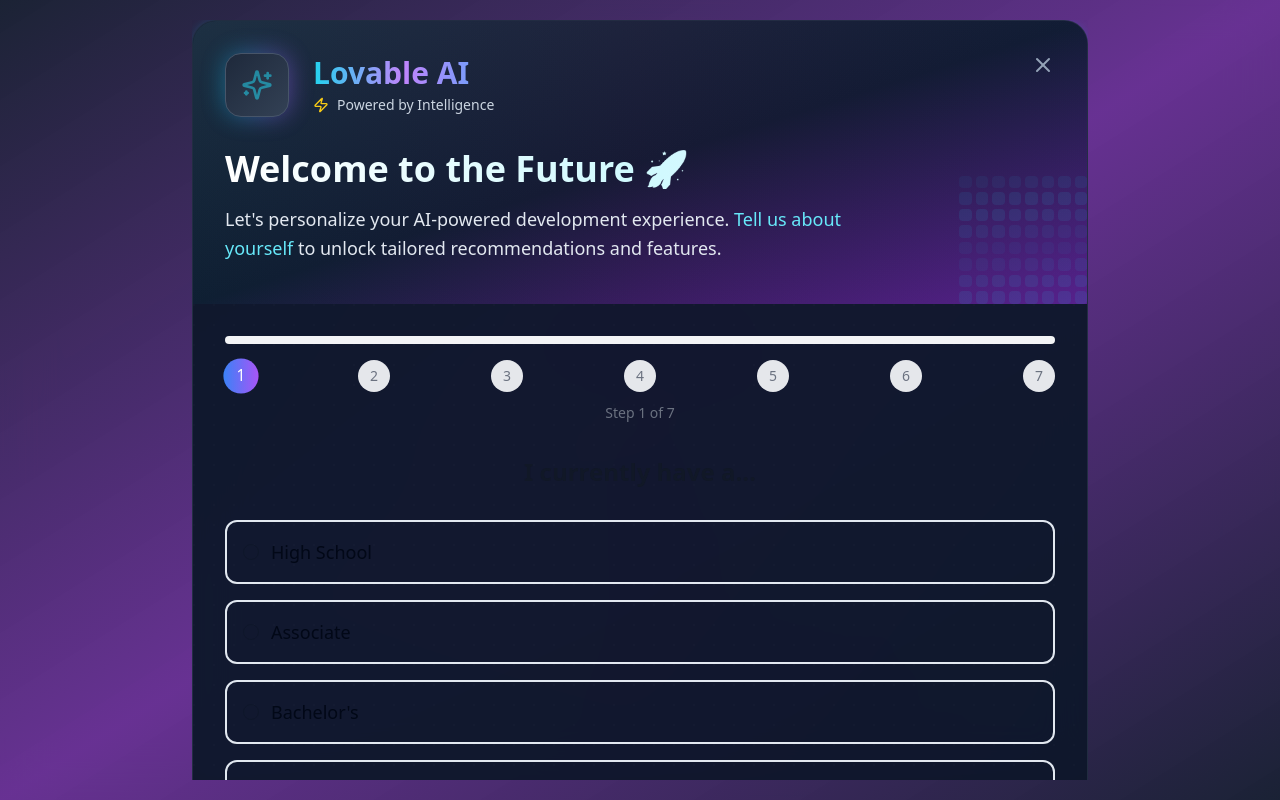
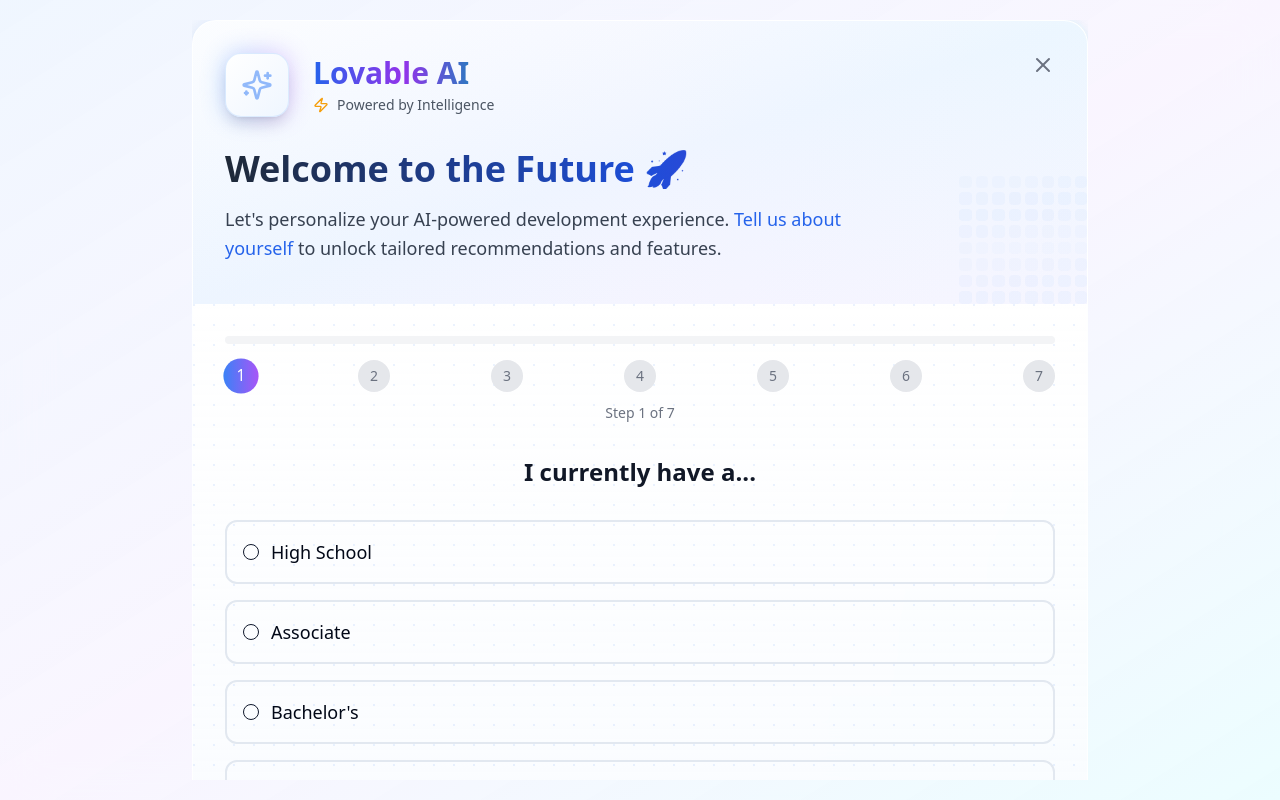
Before and after one commit to chimaobi-dennis/modal-flow-form, a React (Vite) app: page / in a window 1280 px wide. Both pictures are taken after a click on the button "Start Progress Form". Built offline with nearby package versions, Linux system fonts and the light colour scheme.

Commit message:
Refactor: Apply light background with gradient
Updated the modal's background with a light theme and a good gradient in `src/components/Modal.tsx` and `src/index.css`.

```diff
--- a/src/components/Modal.tsx
+++ b/src/components/Modal.tsx
@@ -13,35 +13,35 @@ const Modal = ({ isOpen, onClose, children }: ModalProps) => {
 
   return (
     <div className="fixed inset-0 z-50 flex items-center justify-center">
-      {/* Backdrop with animated gradient */}
+      {/* Backdrop with light gradient */}
       <div
-        className="absolute inset-0 bg-gradient-to-br from-slate-900/95 via-purple-900/90 to-slate-900/95 backdrop-blur-xl animate-fade-in"
+        className="absolute inset-0 bg-gradient-to-br from-blue-50/95 via-purple-50/90 to-cyan-50/95 backdrop-blur-xl animate-fade-in"
         onClick={onClose}
       />
 
       {/* Floating particles effect */}
       <div className="absolute inset-0 overflow-hidden pointer-events-none">
-        <div className="absolute top-1/4 left-1/4 w-2 h-2 bg-cyan-400 rounded-full animate-pulse opacity-60"></div>
-        <div className="absolute top-1/3 right-1/4 w-1 h-1 bg-purple-400 rounded-full animate-ping opacity-40"></div>
-        <div className="absolute bottom-1/4 left-1/3 w-1.5 h-1.5 bg-blue-400 rounded-full animate-pulse opacity-50"></div>
-        <div className="absolute top-1/2 right-1/3 w-1 h-1 bg-emerald-400 rounded-full animate-ping opacity-30"></div>
+        <div className="absolute top-1/4 left-1/4 w-2 h-2 bg-blue-400 rounded-full animate-pulse opacity-40"></div>
+        <div className="absolute top-1/3 right-1/4 w-1 h-1 bg-purple-400 rounded-full animate-ping opacity-30"></div>
+        <div className="absolute bottom-1/4 left-1/3 w-1.5 h-1.5 bg-cyan-400 rounded-full animate-pulse opacity-35"></div>
+        <div className="absolute top-1/2 right-1/3 w-1 h-1 bg-indigo-400 rounded-full animate-ping opacity-25"></div>
       </div>
 
       {/* Modal Content */}
       <div className="relative w-full max-w-4xl mx-4 animate-scale-in max-h-[95vh] overflow-y-auto">
         {/* Glowing border effect */}
-        <div className="absolute inset-0 bg-gradient-to-r from-cyan-500/20 via-purple-500/20 to-blue-500/20 rounded-3xl blur-sm"></div>
+        <div className="absolute inset-0 bg-gradient-to-r from-blue-200/30 via-purple-200/30 to-cyan-200/30 rounded-3xl blur-sm"></div>
 
-        <div className="relative bg-slate-900/90 backdrop-blur-xl border border-slate-700/50 rounded-3xl shadow-2xl overflow-hidden">
-          {/* Header with animated gradient */}
-          <div className="relative bg-gradient-to-br from-slate-800 via-slate-900 to-purple-900 p-8">
+        <div className="relative bg-white/90 backdrop-blur-xl border border-white/50 rounded-3xl shadow-2xl overflow-hidden">
+          {/* Header with light gradient */}
+          <div className="relative bg-gradient-to-br from-white via-blue-50 to-purple-50 p-8">
             {/* Animated gradient overlay */}
-            <div className="absolute inset-0 bg-gradient-to-r from-cyan-500/10 via-purple-500/10 to-blue-500/10 opacity-50"></div>
+            <div className="absolute inset-0 bg-gradient-to-r from-blue-100/20 via-purple-100/20 to-cyan-100/20 opacity-50"></div>
 
             {/* Close Button */}
             <button
               onClick={onClose}
-              className="absolute top-6 right-6 p-2 text-slate-400 hover:text-white transition-all duration-300 rounded-full hover:bg-slate-700/50 hover:scale-110 z-10 group"
+              className="absolute top-6 right-6 p-2 text-gray-500 hover:text-gray-700 transition-all duration-300 rounded-full hover:bg-gray-100/50 hover:scale-110 z-10 group"
             >
               <X size={24} className="group-hover:rotate-90 transition-transform duration-300" />
             </button>
@@ -50,49 +50,49 @@ const Modal = ({ isOpen, onClose, children }: ModalProps) => {
             <div className="relative flex items-center mb-8">
               <div className="relative">
                 {/* Glowing logo background */}
-                <div className="absolute inset-0 bg-gradient-to-r from-cyan-500 to-purple-500 rounded-2xl blur-md opacity-30 animate-pulse"></div>
-                <div className="relative w-16 h-16 bg-gradient-to-br from-slate-800 to-slate-700 rounded-2xl flex items-center justify-center border border-slate-600">
-                  <Sparkles className="w-8 h-8 text-cyan-400 animate-pulse" />
+                <div className="absolute inset-0 bg-gradient-to-r from-blue-400 to-purple-400 rounded-2xl blur-md opacity-20 animate-pulse"></div>
+                <div className="relative w-16 h-16 bg-gradient-to-br from-white to-blue-50 rounded-2xl flex items-center justify-center border border-blue-200/50 shadow-lg">
+                  <Sparkles className="w-8 h-8 text-blue-500 animate-pulse" />
                 </div>
               </div>
-              <div className="ml-6 text-white">
-                <h1 className="text-3xl font-bold bg-gradient-to-r from-cyan-400 via-purple-400 to-blue-400 bg-clip-text text-transparent">
+              <div className="ml-6 text-gray-800">
+                <h1 className="text-3xl font-bold bg-gradient-to-r from-blue-600 via-purple-600 to-cyan-600 bg-clip-text text-transparent">
                   Lovable AI
                 </h1>
-                <p className="text-slate-300 text-sm mt-1 flex items-center">
-                  <Zap className="w-4 h-4 mr-2 text-yellow-400" />
+                <p className="text-gray-600 text-sm mt-1 flex items-center">
+                  <Zap className="w-4 h-4 mr-2 text-amber-500" />
                   Powered by Intelligence
                 </p>
               </div>
             </div>
 
             {/* Header Text */}
-            <div className="relative text-white mb-2">
-              <h2 className="text-4xl font-bold mb-4 bg-gradient-to-r from-white via-cyan-100 to-purple-100 bg-clip-text text-transparent">
+            <div className="relative text-gray-800 mb-2">
+              <h2 className="text-4xl font-bold mb-4 bg-gradient-to-r from-gray-800 via-blue-700 to-purple-700 bg-clip-text text-transparent">
                 Welcome to the Future 🚀
               </h2>
-              <p className="text-slate-200 text-lg leading-relaxed max-w-2xl">
+              <p className="text-gray-700 text-lg leading-relaxed max-w-2xl">
                 Let's personalize your AI-powered development experience.
-                <span className="text-cyan-300 font-medium"> Tell us about yourself</span> to unlock
+                <span className="text-blue-600 font-medium"> Tell us about yourself</span> to unlock
                 tailored recommendations and features.
               </p>
             </div>
 
             {/* Tech grid pattern overlay */}
-            <div className="absolute bottom-0 right-0 w-32 h-32 opacity-10">
+            <div className="absolute bottom-0 right-0 w-32 h-32 opacity-5">
               <div className="grid grid-cols-8 gap-1 w-full h-full">
                 {Array.from({ length: 64 }).map((_, i) => (
-                  <div key={i} className="bg-cyan-400 rounded-sm animate-pulse" style={{animationDelay: `${i * 50}ms`}}></div>
+                  <div key={i} className="bg-blue-400 rounded-sm animate-pulse" style={{animationDelay: `${i * 50}ms`}}></div>
                 ))}
               </div>
             </div>
           </div>
 
-          {/* Form Content with tech styling */}
-          <div className="relative bg-slate-900/50 p-8">
+          {/* Form Content with light tech styling */}
+          <div className="relative bg-gradient-to-b from-white/80 to-blue-50/50 p-8">
             {/* Subtle grid pattern */}
-            <div className="absolute inset-0 opacity-5" style={{
-              backgroundImage: `radial-gradient(circle at 1px 1px, rgba(255,255,255,0.3) 1px, transparent 0)`,
+            <div className="absolute inset-0 opacity-3" style={{
+              backgroundImage: `radial-gradient(circle at 1px 1px, rgba(59,130,246,0.1) 1px, transparent 0)`,
               backgroundSize: '20px 20px'
             }}></div>
 
--- a/src/index.css
+++ b/src/index.css
@@ -105,7 +105,7 @@ All colors MUST be HSL.
   }
 }
 
-/* AI Tech Modal Animations */
+/* AI Tech Modal Animations - Light Theme */
 @keyframes fade-in {
   0% {
     opacity: 0;
@@ -130,10 +130,10 @@ All colors MUST be HSL.
 
 @keyframes glow-pulse {
   0%, 100% {
-    box-shadow: 0 0 20px rgba(34, 211, 238, 0.3);
+    box-shadow: 0 0 20px rgba(59, 130, 246, 0.2);
   }
   50% {
-    box-shadow: 0 0 40px rgba(34, 211, 238, 0.6);
+    box-shadow: 0 0 40px rgba(59, 130, 246, 0.4);
   }
 }
 
@@ -152,12 +152,12 @@ All colors MUST be HSL.
 /* Tech grid animation */
 @keyframes tech-grid {
   0% {
-    opacity: 0.1;
+    opacity: 0.05;
   }
   50% {
-    opacity: 0.3;
+    opacity: 0.15;
   }
   100% {
-    opacity: 0.1;
+    opacity: 0.05;
   }
 }
```
